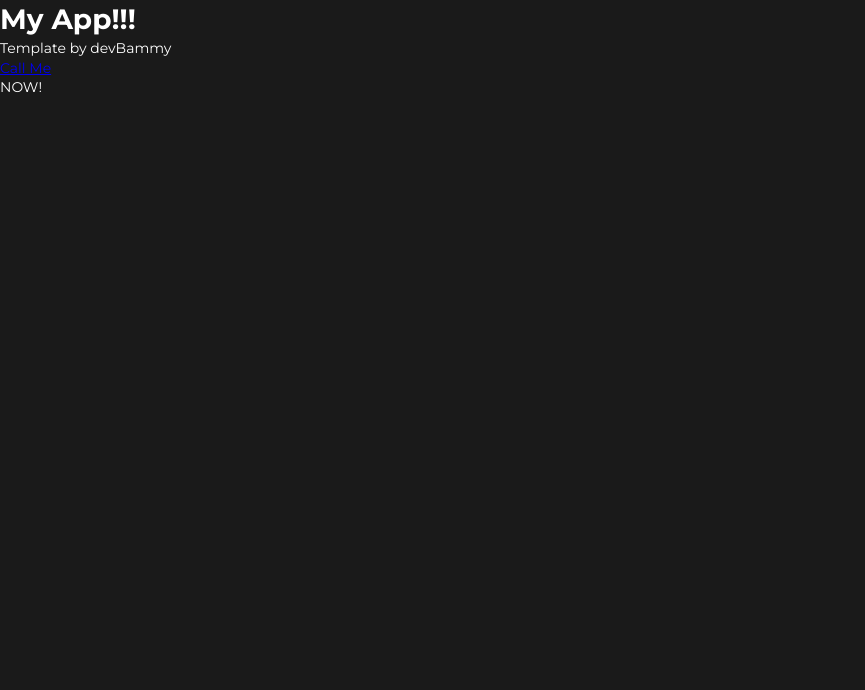
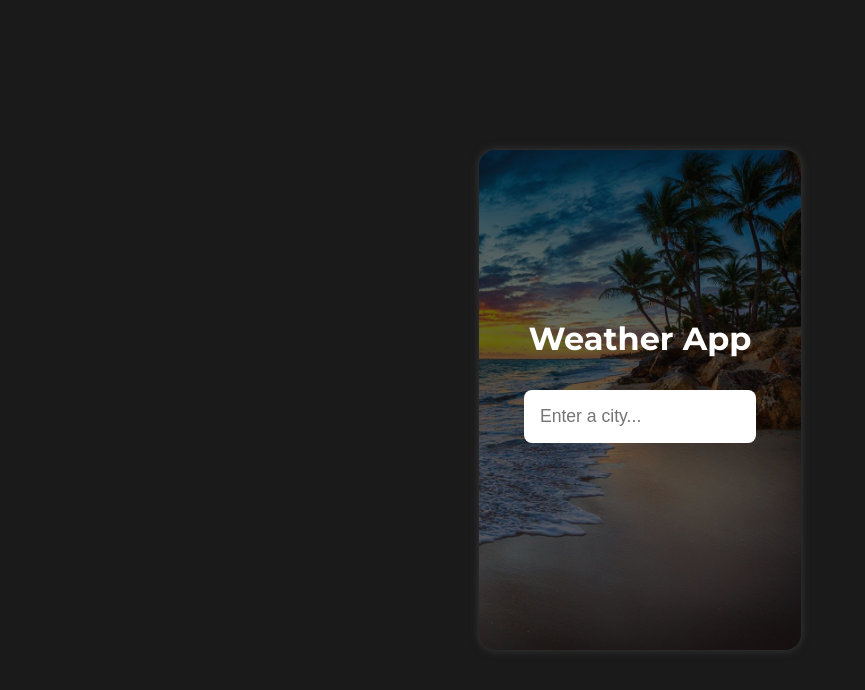
Before and after one commit to DevBammy/weatherApp, a React (Vite) app: page / in a window 1280 px wide. Shown: the top 690 px of the page, without its empty margins (0-865 px from the left). Built offline with nearby package versions, Linux system fonts and the light colour scheme.

Commit message:
FInished the who app

```diff
--- a/package.json
+++ b/package.json
@@ -11,7 +11,6 @@
   "dependencies": {
     "react": "^18.2.0",
     "react-dom": "^18.2.0",
-    "react-router-dom": "^5.3.4",
     "sass": "^1.57.1"
   },
   "devDependencies": {
--- a/src/App.jsx
+++ b/src/App.jsx
@@ -1,13 +1,11 @@
 import React from "react";
-import "./index.scss"
+import "./index.scss";
+import Weather from "./Weather";
 
 function App() {
   return (
     <>
-      <h1>My App!!!</h1>
-      <p>Template by devBammy</p>
-      <a href="/">Call Me</a>
-      <p>NOW!</p>
+      <Weather />
     </>
   );
 }
--- /dev/null
+++ b/src/Weather.jsx
@@ -0,0 +1,104 @@
+import React, { useState } from "react";
+
+const Weather = () => {
+  // store user input
+  const [input, setInput] = useState("");
+  // store weather from Api
+  const [weather, setWeather] = useState({});
+  // store loading content to be displayed before the full weather
+  const [isLoading, setIsLoading] = useState(false);
+  // store error state to be displayed on the template
+  const [error, setError] = useState(true);
+  // store error content to be displayed on the template
+  const [errMsg, setErrMsg] = useState("");
+
+  // Get our API keys and url from Open Weahter website
+  const api = {
+    url: "https://api.openweathermap.org/data/2.5/",
+    key: "f40085961a90bf039451d4368a2d616f",
+  };
+
+  const iconUrl = "https://api.openweathermap.org/img/w/";
+
+  const getInput = (e) => {
+    setInput(e.target.value);
+  };
+
+  const getWeather = (e) => {
+    if (e.key === "Enter" && input === "") {
+      setErrMsg("Guy, You never type your city you de press enter 🙄");
+      setError(true);
+    }
+    if (e.key === "Enter" && input !== "") {
+      fetch(`${api.url}weather?q=${input}&units=metrics&appid=${api.key}`)
+        .then((res) => {
+          if (!res) {
+            throw Error(
+              "Guy, your network no strong reach. abi you no get data?🙄"
+            );
+          }
+          return res.json();
+        })
+        .then((data) => {
+          setWeather(data);
+          setInput("");
+          setError(false);
+          setIsLoading(false);
+        })
+        .catch((err) => {
+          setError(true);
+          setErrMsg(err.message);
+          console.log(err.message);
+        });
+    }
+  };
+
+  return (
+    <div className="wrapper">
+      <div className="overlay"></div>
+      <div className="content">
+        <h1>Weather App</h1>
+        <input
+          type="text"
+          placeholder="Enter a city..."
+          onChange={getInput}
+          value={input}
+          onKeyPress={getWeather}
+        />
+
+        {error ? (
+          <p className="error-text">{errMsg}</p>
+        ) : (
+          <div className="result">
+            <h2>
+              {weather.name}, {weather.sys.country}
+            </h2>
+            <div className="date">2022/1/29</div>
+            <img
+              src={iconUrl + weather.weather[0].icon + ".png "}
+              alt="weather icon"
+              className="weather-icon"
+            />
+            <div className="weather-data">
+              <h3>
+                Temp: <span>{Math.round(weather.main.temp)} ℃</span>
+              </h3>
+              <h3>
+                Weather: <span>{weather.weather[0].main}</span>
+              </h3>
+              <h3>
+                Temp Range:{" "}
+                <span>
+                  {Math.round(weather.main.temp_min)} ℃ /{" "}
+                  {Math.round(weather.main.temp_max)} ℃
+                </span>
+              </h3>
+            </div>
+          </div>
+        )}
+      </div>
+    </div>
+  );
+};
+
+export default Weather;
--- a/src/index.scss
+++ b/src/index.scss
@@ -1,23 +1,3 @@
-:root {
-  // colors
-  --text: #222222;
-  --yellow: #f2ff93;
-  --white: #ffffff;
-  --gray: #e8e8e8;
-  --gray-alt: #f8f8f8;
-
-  // font-size
-  --h1: 80px;
-  --h2: 64px;
-  --h3: 48px;
-  --h4: 32px;
-  --lead-para: 24px;
-  --lead-alt: 20px;
-  --para: 18px;
-  --intro-text: 14px;
-  --nav: 14px;
-}
-
 * {
   margin: 0;
   padding: 0;
@@ -26,19 +6,106 @@
 
 body {
   width: 100%;
+  height: 100vh;
+  display: flex;
+  justify-content: center;
+  align-items: center;
   background-color: #1a1a1a;
-  font-size: 14px;
-  line-height: 1.4;
   color: #ffffff;
   font-family: "Montserrat", sans-serif;
 }
 
-.container {
-  width: 90%;
+.wrapper {
+  position: relative;
   margin: 0 auto;
+  max-width: 340px;
+  height: 500px;
+  padding: 2rem;
+  border-radius: 1rem;
+  background: url(/src/bg.jpg);
+  background-position: center;
+  background-size: cover;
+  background-repeat: no-repeat;
+  text-align: center;
+  display: flex;
+  justify-content: center;
+  align-items: center;
+  flex-direction: column;
+
+  .overlay {
+    position: absolute;
+    top: 0;
+    left: 0;
+    bottom: 0;
+    right: 0;
+    width: 100%;
+    height: 100%;
+    background: linear-gradient(rgba(0, 0, 0, 0.6), rgba(0, 0, 0, 0.6));
+    z-index: 1;
+    border-radius: 1rem;
+    box-shadow: 0px 0px 8px #3b3b3b;
+  }
+
+  .content {
+    position: relative;
+    z-index: 1;
+  }
+
+  h1 {
+    font-size: 2rem;
+    margin-bottom: 2rem;
+  }
+
+  input {
+    margin-bottom: 2rem;
+    border: none;
+    outline: none;
+    padding: 1rem;
+    width: 90%;
+    color: #333;
+    font-size: 1.1rem;
+    font-weight: 500;
+    background-color: #fff;
+    border-radius: 0.5rem;
+  }
+
+  .result {
+    display: flex;
+    flex-direction: column;
+    justify-content: center;
+    align-items: center;
+
+    h2 {
+      margin-bottom: 0.5rem;
+      font-size: 2rem;
+    }
+
+    .date {
+      margin-bottom: 1rem;
+      font-size: 1.4rem;
+    }
+
+    .weather-icon {
+      background-color: #aaa;
+      height: 50px;
+      width: 50px;
+      border-radius: 50%;
+    }
+
+    h3 {
+      text-align: left;
+      margin: 1rem 0;
+
+      span {
+        font-weight: normal;
+      }
+    }
+  }
+  .error-text {
+    color: #fff;
+    padding: 0.2rem;
+    font-weight: 500;
+    width: 70%;
+    margin: 0 auto;
+  }
 }
-
-section {
-  height: max-content;
-  width: 100%;
-}
```
Also changed, not shown: 2 other files (tests, documents, lock files or other folders).
